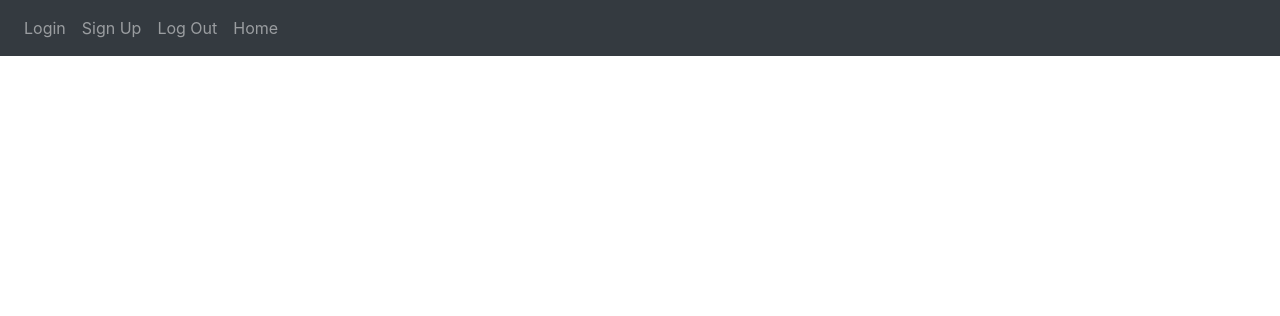
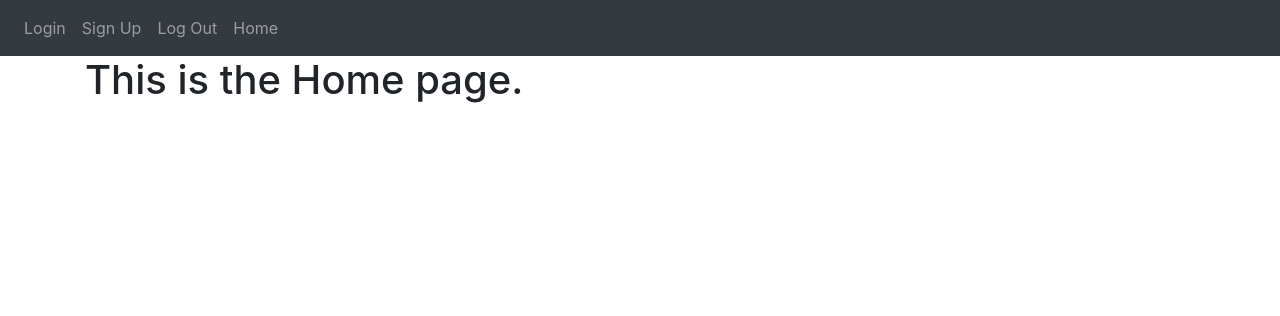
Before and after one commit to rohitchauraisa1997/flask-notes, a Flask app: page / in a window 1280 px wide. Shown: the top 316 px of the page. Run offline with Flask 2, Linux system fonts and the light colour scheme; some libraries are stand-ins or nearby versions.

Commit message:
inheriting from base.html and rendering simple msg

```diff
--- a/website/templates/home.html
+++ b/website/templates/home.html
@@ -1,5 +1,9 @@
 {% extends "base.html"%}
 
 {% block title %}
-Changed
+HomePage
 {%endblock%}
+
+{% block content %}
+<h1>This is the Home page.</h1>
+{% endblock %}
```
